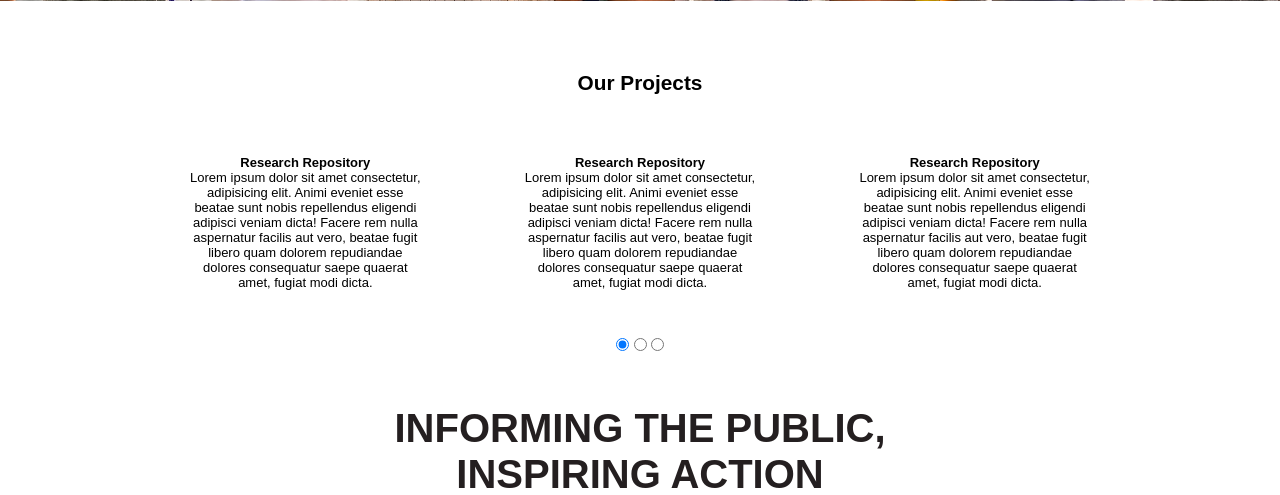
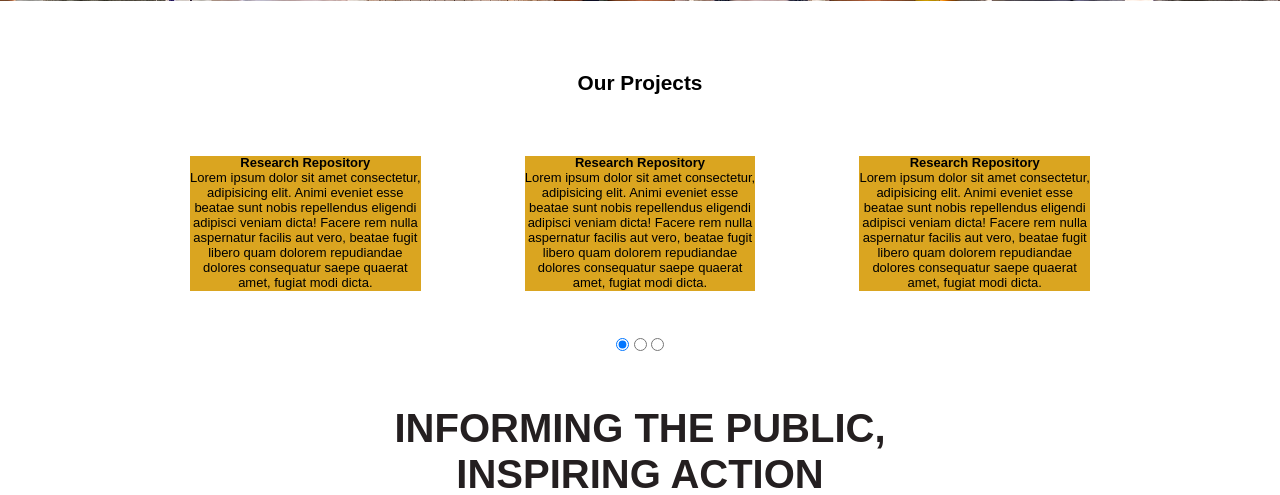
Before and after one commit to yfove/imagine_cities, a Django app: page / in a window 1280 px wide. Shown: the part 483-978 px from the top of the page. Run offline with Django 3.2, Linux system fonts and the light colour scheme; some libraries are stand-ins or nearby versions.

Commit message:
i changed the home file

```diff
--- /dev/null
+++ b/myvenv/pyvenv.cfg
@@ -0,0 +1,3 @@
+home = /home/angie/.pyenv/versions/3.7.1/bin
+include-system-site-packages = false
+version = 3.7.1
--- /dev/null
+++ b/page/static/css/_home.scss
@@ -0,0 +1,3 @@
+.post-content{
+    background: goldenrod;
+}
--- a/page/static/css/main.css
+++ b/page/static/css/main.css
@@ -395,6 +395,10 @@ template {
   box-sizing: border-box;
 }
 
+.post-content {
+  background: goldenrod;
+}
+
 *,
 *:before,
 *:after {
--- a/page/static/css/main.scss
+++ b/page/static/css/main.scss
@@ -1,6 +1,7 @@
 @import './join';
 @import './about';
 @import './setup';
+@import './home';
 
 $primary-colour: #241F20;
 $primary-colour2: #F9AF42;
```
Also changed, not shown: 12 other files.
